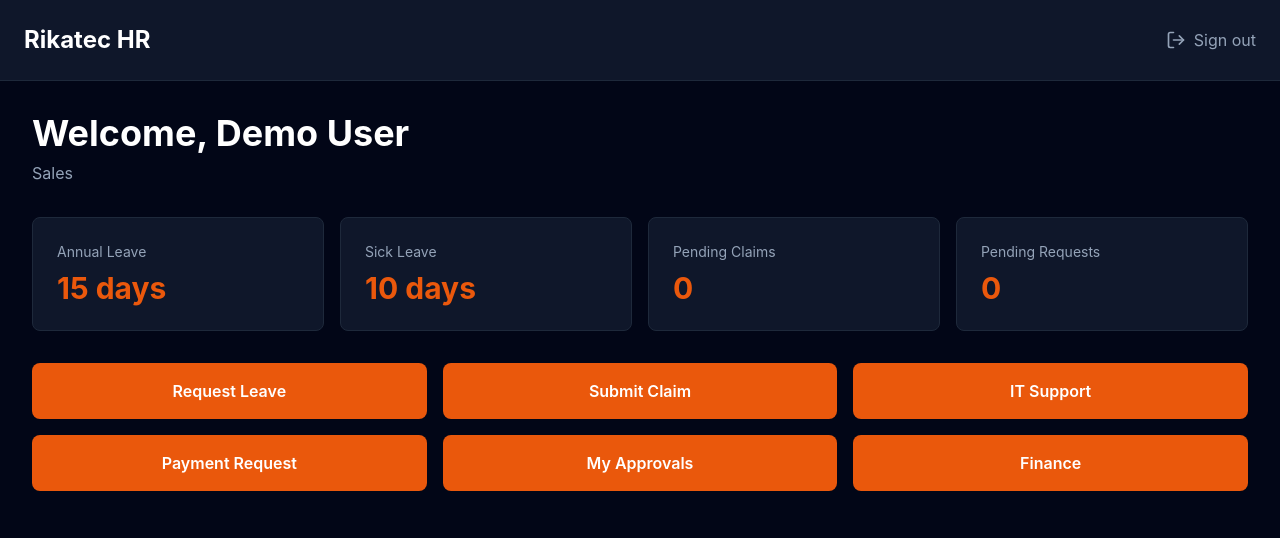
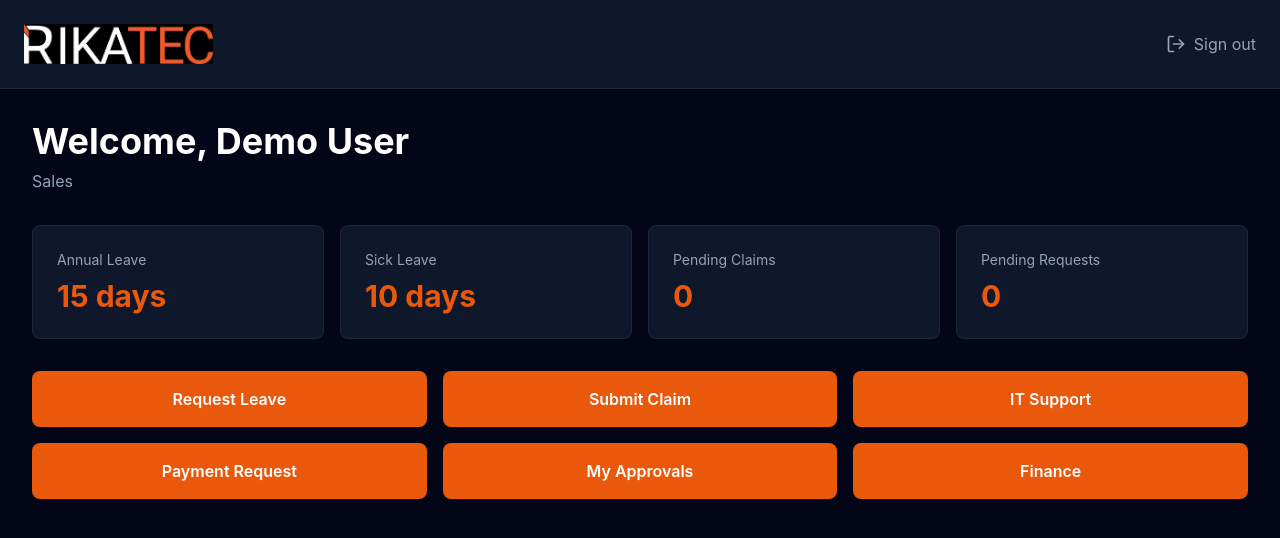
Before and after one commit to beatrootpine/myrikatec, a React (Vite) app: page /dashboard in a window 1280 px wide. Shown: the top 538 px of the page. Built offline with nearby package versions, Linux system fonts and the light colour scheme; no server answers.

Commit message:
Add Rikatec logo to login and dashboard

```diff
--- a/src/pages/DashboardPage.jsx
+++ b/src/pages/DashboardPage.jsx
@@ -9,7 +9,7 @@ export default function DashboardPage() {
     <div className="min-h-screen bg-slate-950">
       <nav className="bg-slate-900 border-b border-slate-800 p-6">
         <div className="max-w-7xl mx-auto flex justify-between items-center">
-          <h1 className="text-2xl font-bold text-white">Rikatec HR</h1>
+          <img src="/rikatec-logo.png" alt="Rikatec" className="h-10" />
           <button onClick={signOut} className="flex items-center space-x-2 text-slate-400 hover:text-white">
             <LogOut size={20} /><span>Sign out</span>
           </button>
--- a/src/pages/LoginPage.jsx
+++ b/src/pages/LoginPage.jsx
@@ -15,7 +15,7 @@ export default function LoginPage() {
       <div className="w-full max-w-md">
         <div className="bg-slate-900 border border-slate-800 rounded-xl p-8 shadow-2xl">
           <div className="text-center mb-8">
-            <h1 className="text-5xl font-bold text-white mb-2">Rikatec</h1>
+            <img src="/rikatec-logo.png" alt="Rikatec" className="h-16 mx-auto mb-6" />
             <p className="text-slate-400 text-lg">HR Management Portal</p>
           </div>
           <button onClick={handleDemoSignIn} className="w-full bg-orange-600 hover:bg-orange-700 text-white py-3 rounded-lg font-semibold transition-all">
```
Also changed, not shown: public/rikatec-logo.png (added).
